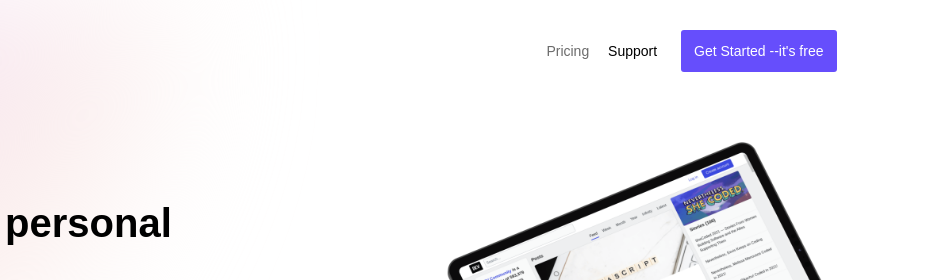
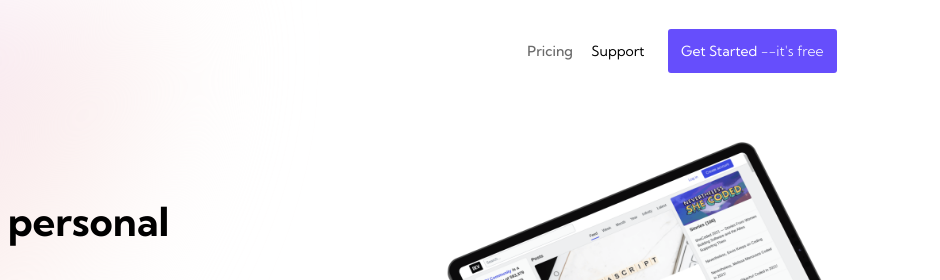
Before and after one commit to Tomiwalex/inidiBrew-landing-page, a plain HTML site: page index.html in a window 1280 px wide. Shown: the top 280 px of the page, 340-1280 px from the left. Drawn offline with Linux system fonts and the light colour scheme.

Commit message:
font update

```diff
--- a/app/css/Home/_globals.scss
+++ b/app/css/Home/_globals.scss
@@ -2,13 +2,14 @@ html{
     font-size: 100%;
     box-sizing: border-box;
     overflow-x: hidden;
+    font-family: 'Be Vietnam Pro', sans-serif;
+    font-family: 'Kumbh Sans', sans-serif;
 
 }
 
 body{
     margin: 0;
     padding: 0;
-    font-family:'public sans', sans-serif, 'DM+sans';
     font-size: $font-med;
     font-weight: 300;
     line-height: 1.3;
--- a/index.html
+++ b/index.html
@@ -5,6 +5,9 @@
     <meta http-equiv="X-UA-Compatible" content="IE=edge">
     <meta name="viewport" content="width=device-width, initial-scale=1.0">
     <link rel="stylesheet" href="app/css/Home/style.css">
+    <link rel="preconnect" href="https://fonts.googleapis.com">
+<link rel="preconnect" href="https://fonts.gstatic.com" crossorigin>
+<link href="https://fonts.googleapis.com/css2?family=Be+Vietnam+Pro:wght@400;500;700&family=Kumbh+Sans:wght@300;400;500;600;700&display=swap" rel="stylesheet">
     <title>indieBrew</title>
 </head>
 <body>
```
Also changed, not shown: pricing.html (+3 -0 lines), signup.html (+3 -0 lines), app/css/Home/style.css, 1 other file.
